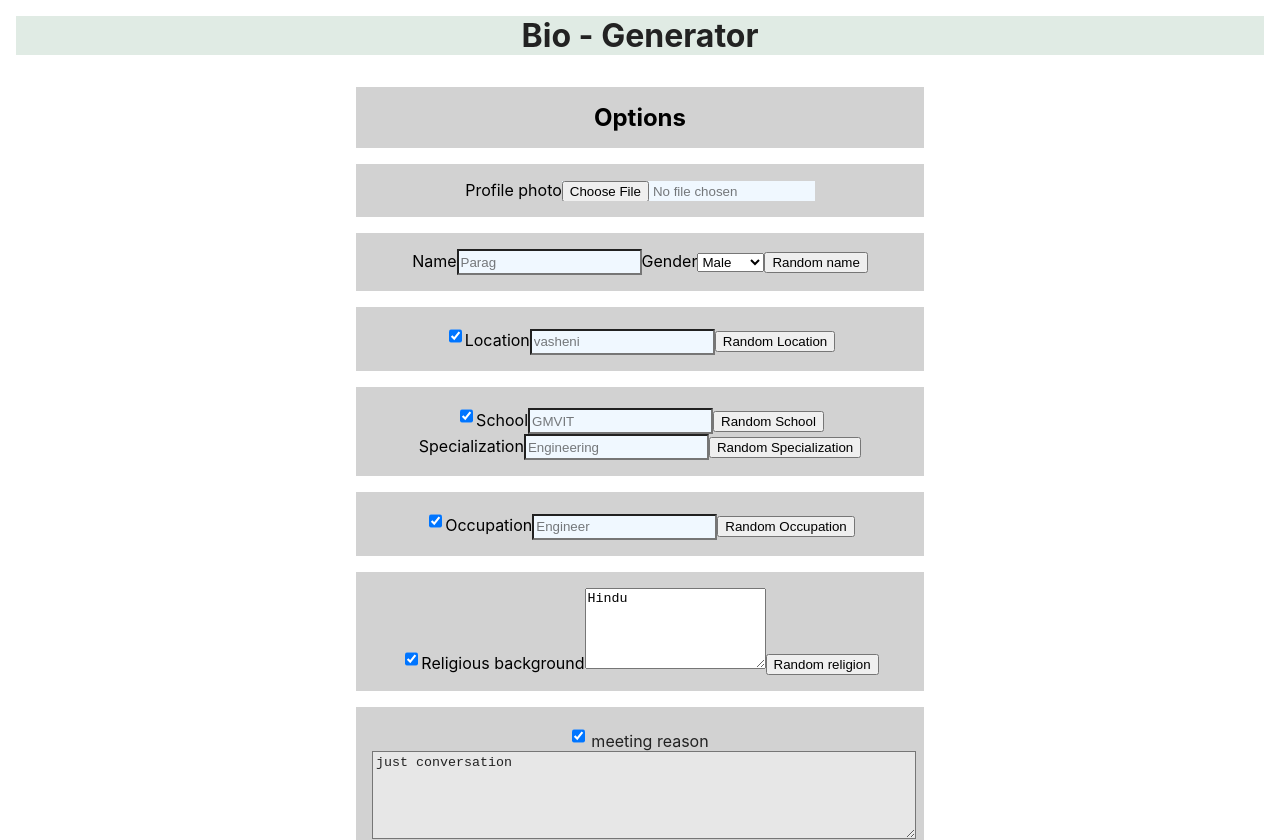
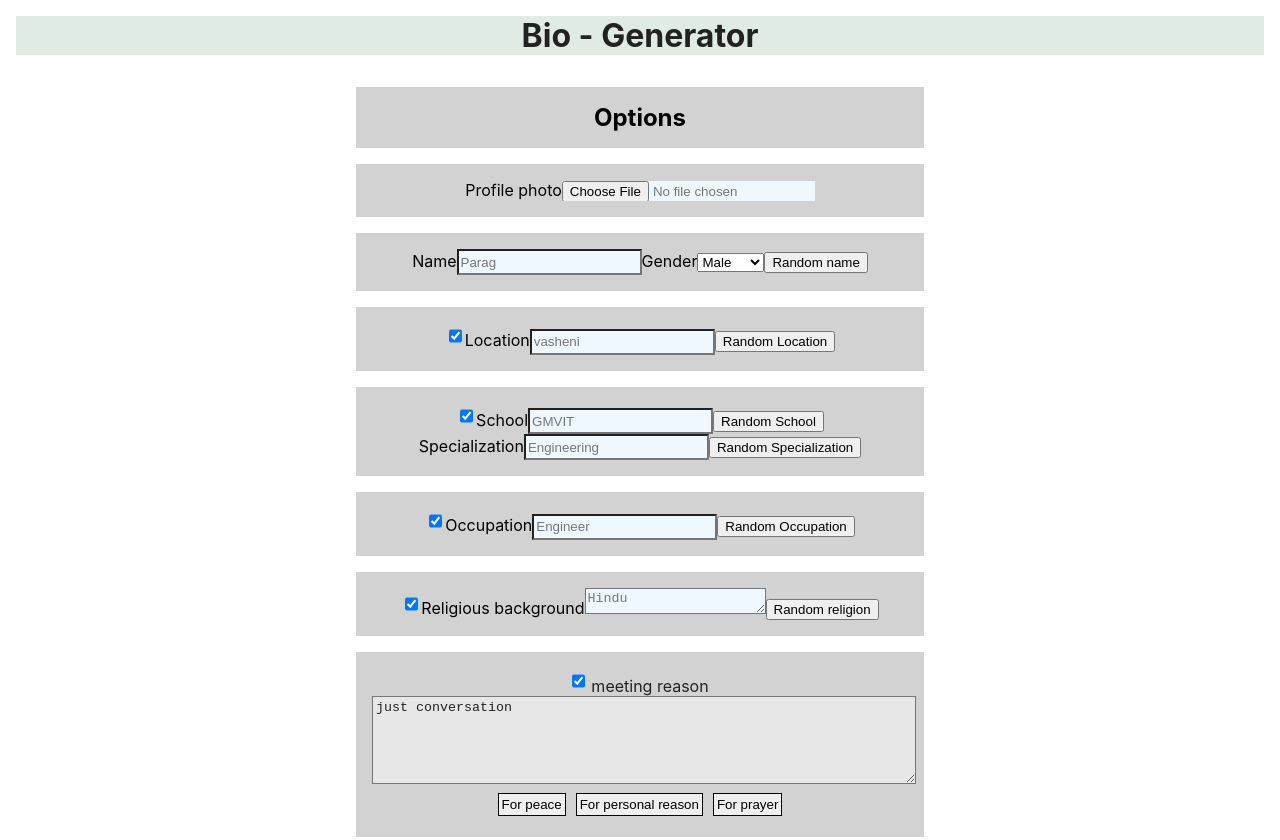
Before and after one commit to paragpatil187/Bio_Generator_App, a React (Create React App) app: page / in a window 1280 px wide. Shown: the top 840 px of the page. Built offline with nearby package versions, Linux system fonts and the light colour scheme.

Commit message:
Update App.css

```diff
--- a/src/App.css
+++ b/src/App.css
@@ -80,3 +80,9 @@ input{
   background-color: aliceblue;
   color:#2229
 }
+textarea{
+  height:20px;
+  background-color: aliceblue;
+  color:#2229
+
+}
```
